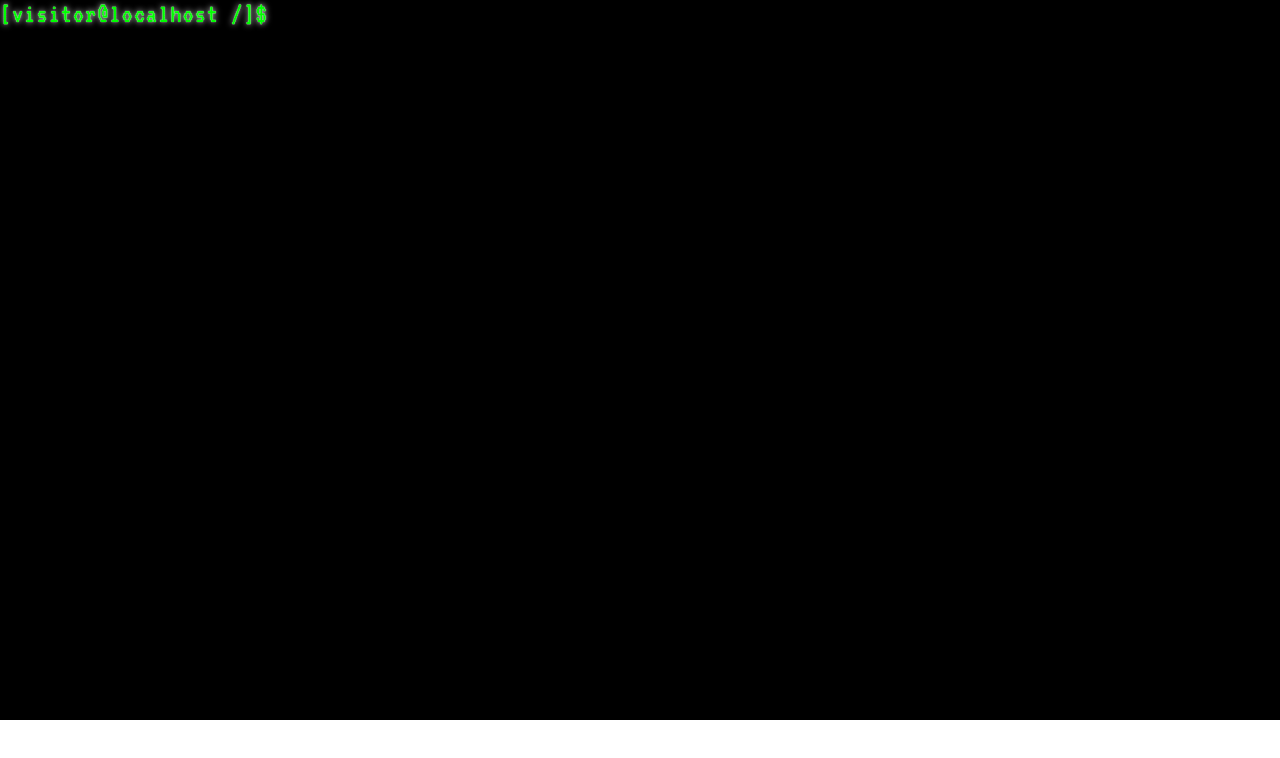
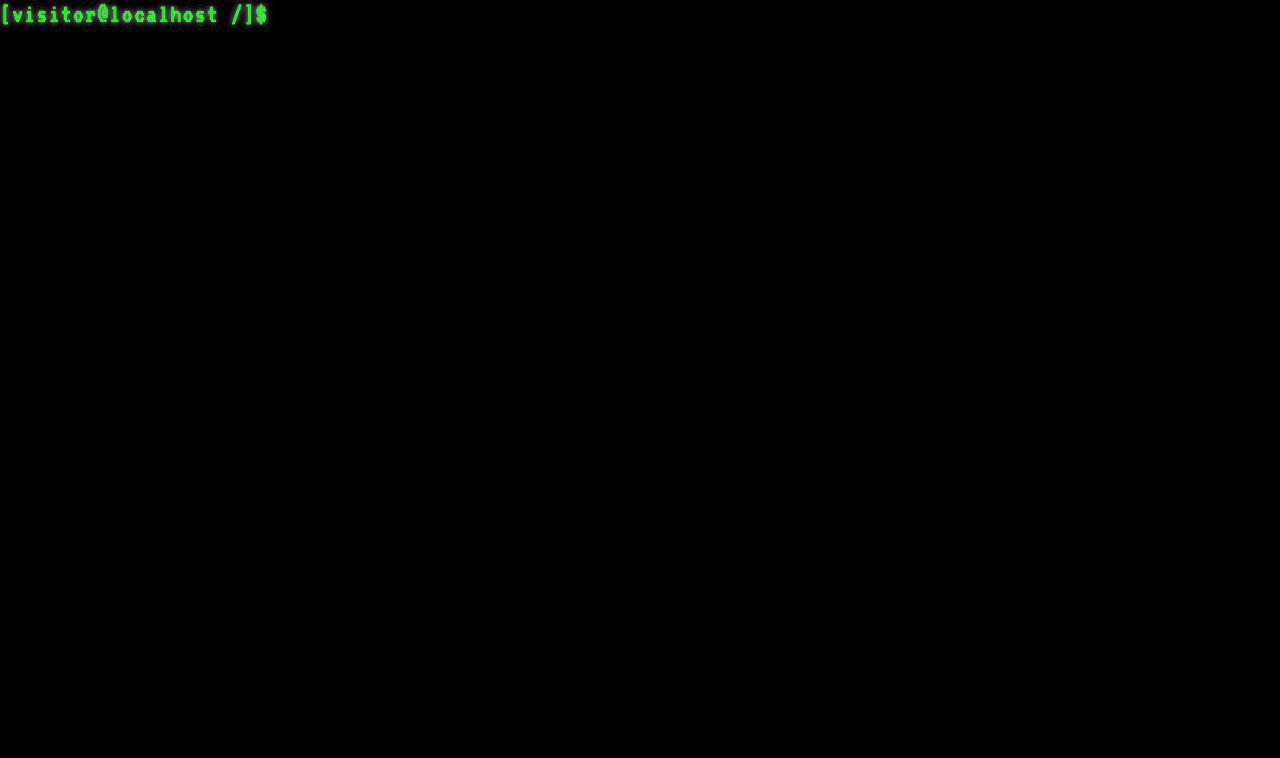
Before and after one commit to bukomp/my-page, a React (Create React App) app: page / in a window 1280 px wide. Shown: the top 758 px of the page. Built offline with nearby package versions, Linux system fonts and the light colour scheme.

Commit message:
fix: another fix

```diff
--- a/src/components/Terminal/commands/utils.js
+++ b/src/components/Terminal/commands/utils.js
@@ -10,9 +10,11 @@ export const exitWindow = () => {
 };
 
 export const help = () => {
-  return `List of commands:\n - ${Object.keys(commandDeclarations)
-    .slice(1)
-    .join('\n - ')}`;
+  return (
+    <pre>{`List of commands:\n - ${Object.keys(commandDeclarations)
+      .slice(1)
+      .join('\n - ')}`}</pre>
+  );
 };
 
 export const clearTerminal = (dispatch) => {
--- a/src/components/Terminal/terminal.css
+++ b/src/components/Terminal/terminal.css
@@ -36,7 +36,7 @@
   background-color: #000;
   color: #0f0;
   width: 100%;
-  height: 90vh;
+  height: 100vh;
   overflow-y: auto;
   padding: 0;
   text-shadow: 0 0 1px white, 0px 0px 6px #ffffff;
```
